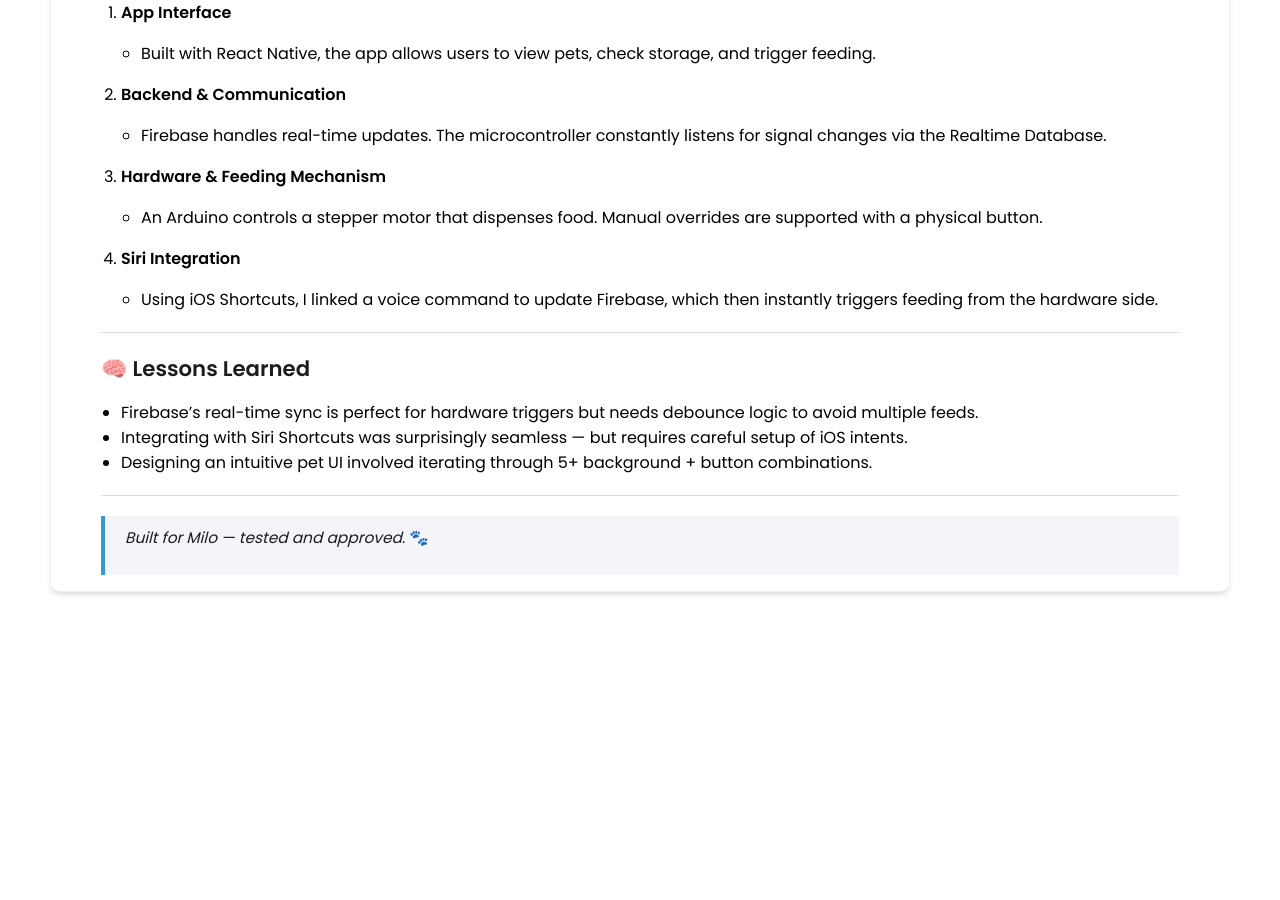
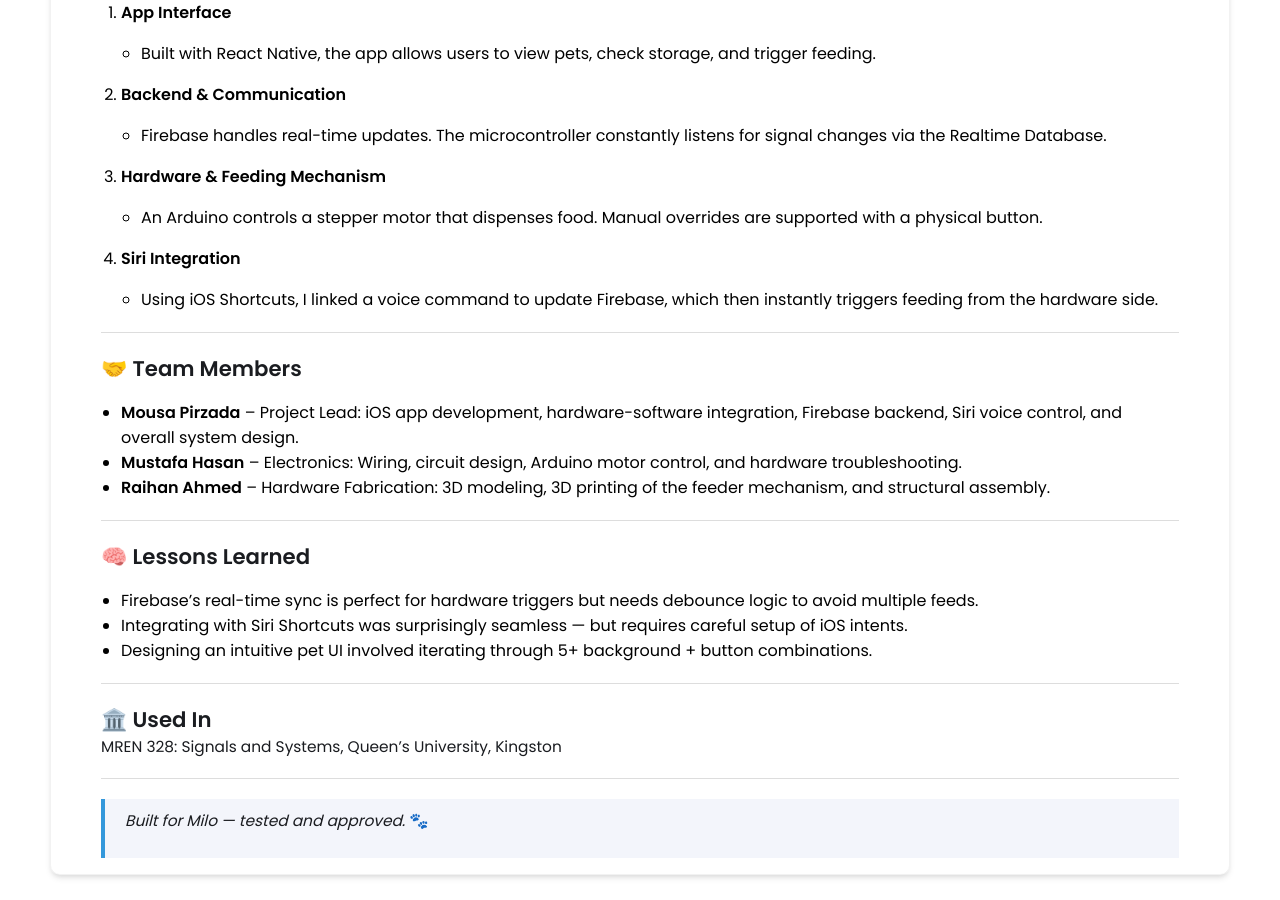
Before and after one commit to 20mup/20mup.github.io, a Jekyll site: the page built from _projects/pet-feeder/index.md, in a window 1280 px wide and 900 px high, scrolled down 3943 px. Built offline with Jekyll 4.4.1, drawn with Linux system fonts in a browser that asks for light colours; before the commit the page ends 4560 px from its top, so only the background shows below that.

Commit message:
Update index.md

```diff
--- a/_projects/pet-feeder/index.md
+++ b/_projects/pet-feeder/index.md
@@ -92,6 +92,14 @@ The system integrates embedded hardware with a real-time Firebase backend and a
 
 ---
 
+## 🤝 Team Members
+
+- **Mousa Pirzada** – Project Lead: iOS app development, hardware-software integration, Firebase backend, Siri voice control, and overall system design.
+- **Mustafa Hasan** – Electronics: Wiring, circuit design, Arduino motor control, and hardware troubleshooting.
+- **Raihan Ahmed** – Hardware Fabrication: 3D modeling, 3D printing of the feeder mechanism, and structural assembly.
+
+---
+
 ## 🧠 Lessons Learned
 
 - Firebase's real-time sync is perfect for hardware triggers but needs debounce logic to avoid multiple feeds.
@@ -100,4 +108,9 @@ The system integrates embedded hardware with a real-time Firebase backend and a
 
 ---
 
+## 🏛️ Used In
+MREN 328: Signals and Systems, Queen’s University, Kingston
+
+---
+
 > _Built for Milo — tested and approved._ 🐾
```
